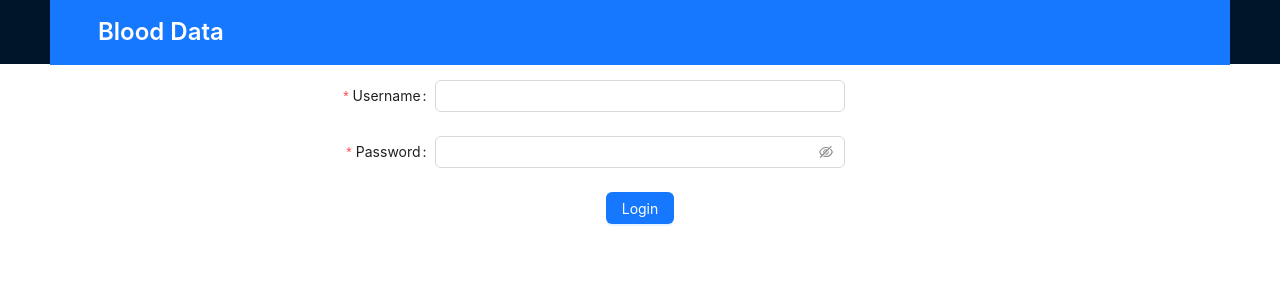
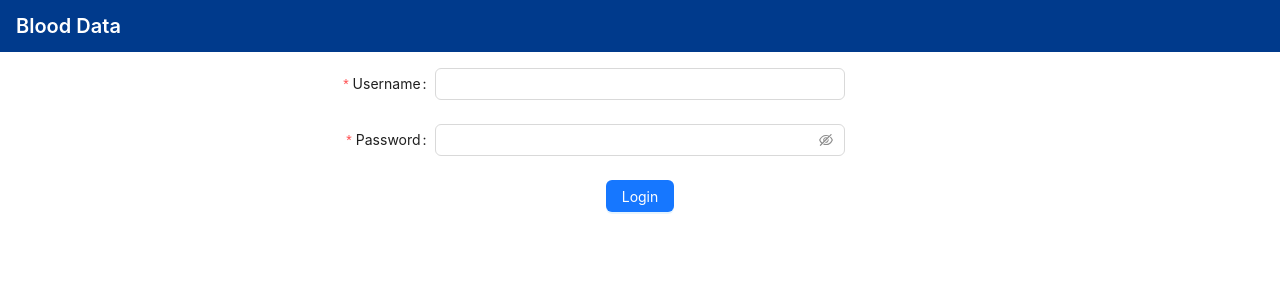
Before and after one commit to DRJ31/BloodDataReact, a React (Create React App) app: page /login in a window 1280 px wide. Shown: the top 300 px of the page. Built offline with nearby package versions, Linux system fonts and the light colour scheme.

Commit message:
Change PageHeader
Signed-off-by: Renjie Deng <dengrenjie31@gmail.com>

```diff
--- a/package.json
+++ b/package.json
@@ -5,6 +5,7 @@
   "dependencies": {
     "@ant-design/charts": "^1.4.2",
     "@ant-design/icons": "^4.8.0",
+    "@ant-design/pro-components": "^2.3.34",
     "@testing-library/jest-dom": "^5.16.5",
     "@testing-library/react": "^13.4.0",
     "@testing-library/user-event": "^14.4.3",
--- a/src/App.tsx
+++ b/src/App.tsx
@@ -5,14 +5,14 @@ import {
     Outlet,
     Link,
 } from 'react-router-dom';
-import { Layout, Typography, Dropdown, message, MenuProps } from 'antd';
+import { Layout, Dropdown, message, MenuProps } from 'antd';
+import { PageHeader } from "@ant-design/pro-components";
 import { UserOutlined, EditOutlined, LogoutOutlined, DownOutlined, PlusOutlined } from '@ant-design/icons';
 import axios from 'axios';
 import './App.css';
 import * as Cookie from "./cookie";
 
-const { Header, Content } = Layout;
-const { Title } = Typography;
+const { Content } = Layout;
 const whitelist = ["/", "/input/blood", "/input/daily"];
 
 const App: FC = () => {
@@ -62,16 +62,15 @@ const App: FC = () => {
 
     return (
         <div className="app">
-            <Header>
-                <Title style={{ lineHeight: "2.7em", background: "#1677ff", paddingLeft: "2em" }} level={3}>
-                  <Link to="/" style={{ color: "white" }}>Blood Data</Link>
-                </Title>
-                {show && <Dropdown menu={{ items }} trigger={['click', 'hover']}>
+            <PageHeader
+                title={<Link to="/" style={{ color: "white", textDecoration: "none" }}>Blood Data</Link>}
+                style={{ backgroundColor: "#003a8c" }}
+                extra={show && <Dropdown menu={{ items }} trigger={['click', 'hover']}>
                     <div style={{ fontSize: "1.5em", color: "white", float: "right" }}>
                         <UserOutlined /> <DownOutlined />
                     </div>
                 </Dropdown>}
-            </Header>
+            />
             <Content style={{ padding: "1.5em", paddingTop: "1em", textAlign: "center" }}>
               <Outlet/>
             </Content>
```
Also changed, not shown: 1 other file (tests, documents, lock files or other folders).
